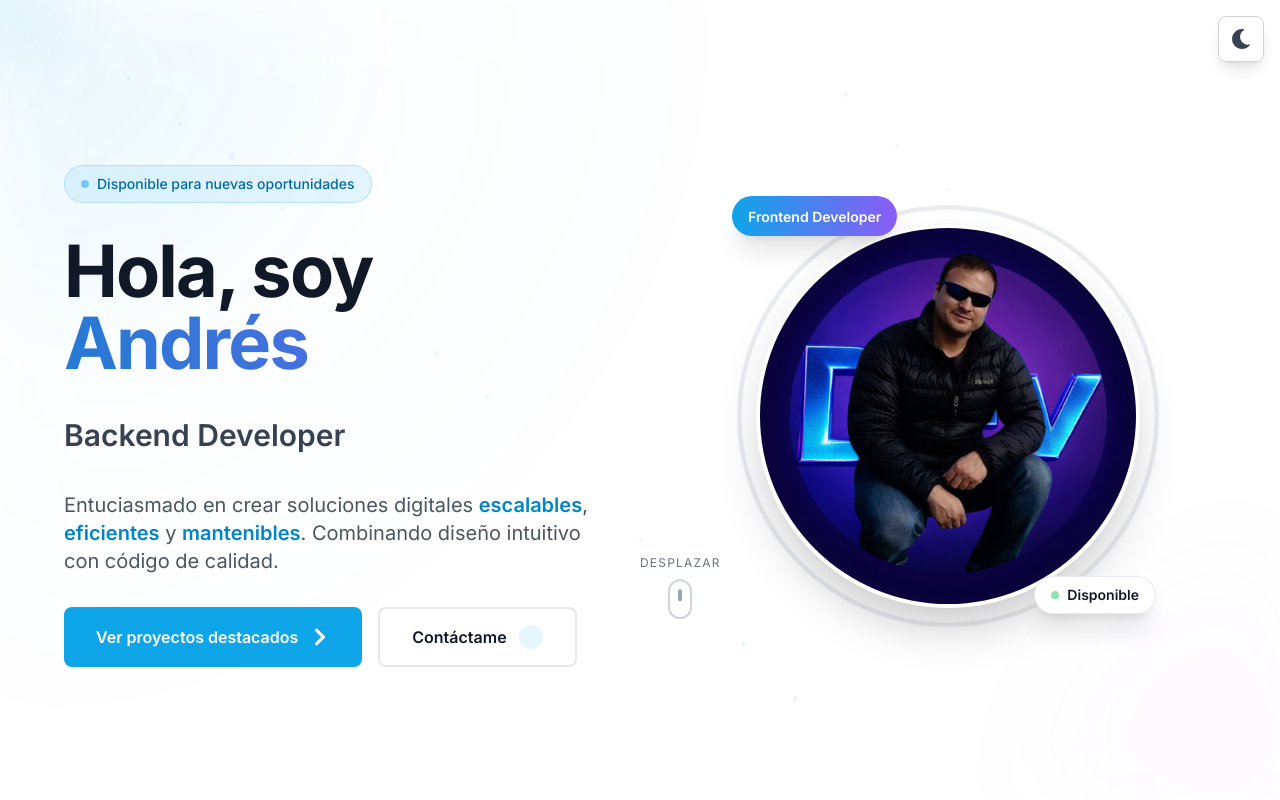
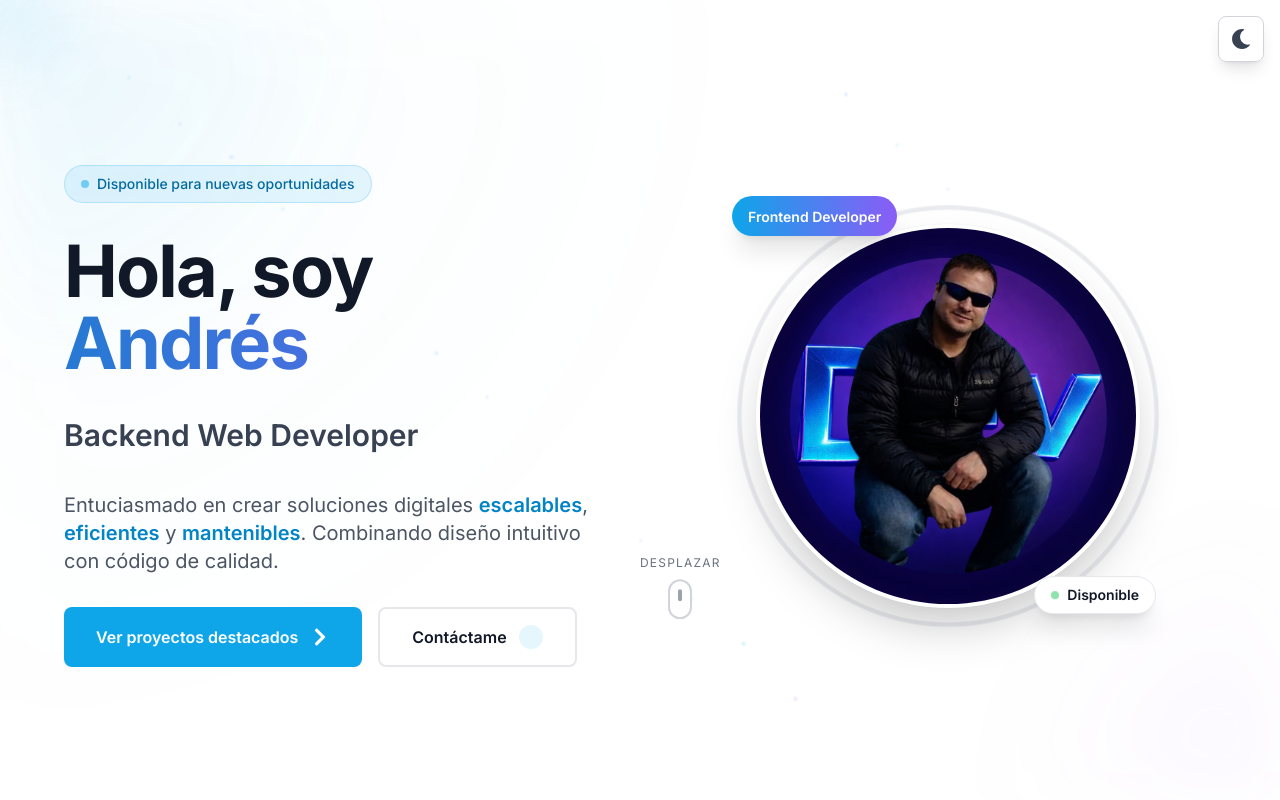
Before and after one commit to AndesRo/portafolio-andresromero, a React (Vite) app: page / in a window 1280 px wide. Shown: the top 800 px of the page. Built offline with nearby package versions, Linux system fonts and the light colour scheme.

Commit message:
modificacion

```diff
--- a/src/components/Contact.jsx
+++ b/src/components/Contact.jsx
@@ -189,7 +189,7 @@ const Contact = () => {
                 </div>
               </div>
               <a
-                href="/cv.pdf"
+                href="/CV.pdf"
                 download
                 className="block w-full text-center py-3 bg-primary-500 hover:bg-primary-600 dark:bg-accent-500 dark:hover:bg-accent-600 text-white font-medium rounded-lg transition-colors"
               >
--- a/src/components/Hero.jsx
+++ b/src/components/Hero.jsx
@@ -8,12 +8,12 @@ const Hero = () => {
   const [cursorVisible, setCursorVisible] = useState(true);
   const { mousePosition } = useMouse();
 
-  const roles = [
-  "Software Developer",
-  "Frontend Developer",
-  "Backend Developer",
-
-  ];
+const roles = [
+  "Software Dev",
+  "Frontend Web Developer",
+  "Backend Web Developer",
+  "Full Stack Web Developer"
+];
 
   // Efecto para el texto que cambia
   useEffect(() => {
```
Also changed, not shown: 1 other file (tests, documents, lock files or other folders).
